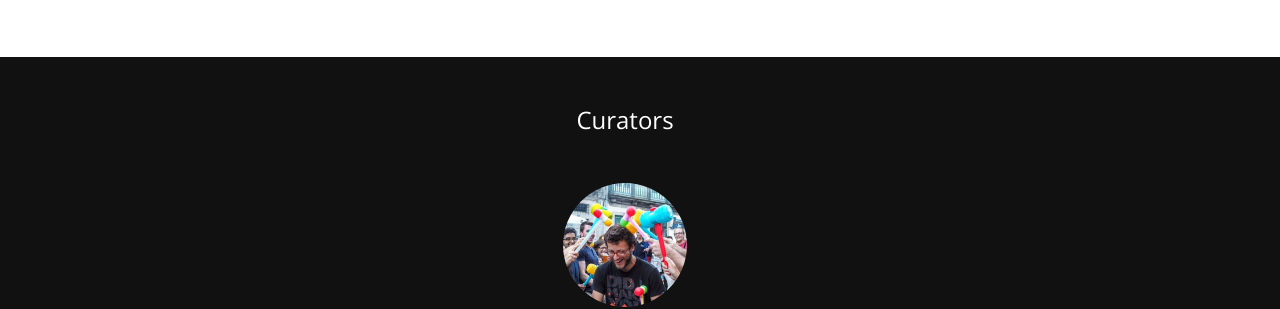
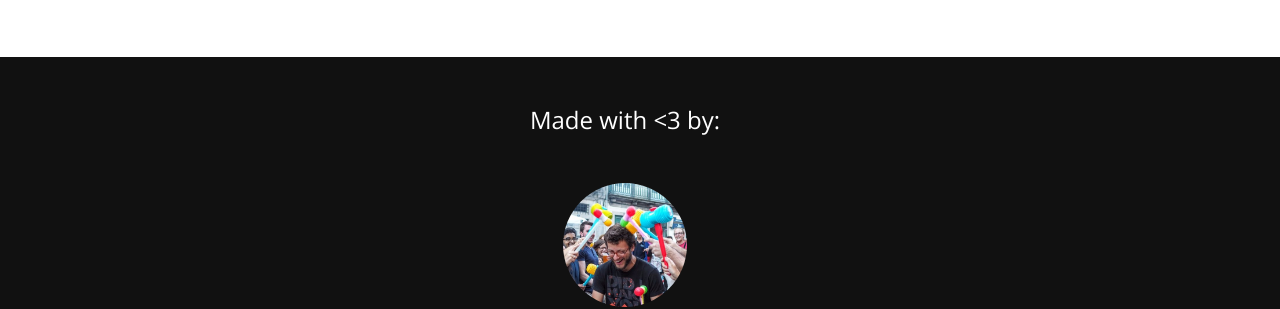
Before and after one commit to RichardLitt/nomad-as-fuck, a Jekyll site: the page built from index.md, in a window 1280 px wide and 900 px high, scrolled down 3639 px. Shown: the part 157-466 px from the top of the window. Built offline with Jekyll 4.4.1, drawn with Linux system fonts in a browser that asks for light colours; nearby versions of some CDN libraries; some web fonts are replaced; comment, search, counter and statistics services are not loaded.

Commit message:
Changed curators

```diff
--- a/_includes/themes/nomadasfuck/index.html
+++ b/_includes/themes/nomadasfuck/index.html
@@ -97,7 +97,7 @@
             <div class="authors">
               <div class="row col-md-8 col-md-offset-2 projects" style="margin-bottom:100px;">
 
-                <h3 style="margin:50px 0px; text-align:center;">Curators</h3>
+                <h3 style="margin:50px 0px; text-align:center;">Made with <3 by:</h3>
                 {% for author in site.authors %}
                   <div class="col-xs-6 col-sm-6 col-md-4 col-md-offset-4" style="padding-bottom:60px;">
                       <div class="img-container" style="max-width: 60%; margin: 0px auto;">
```
